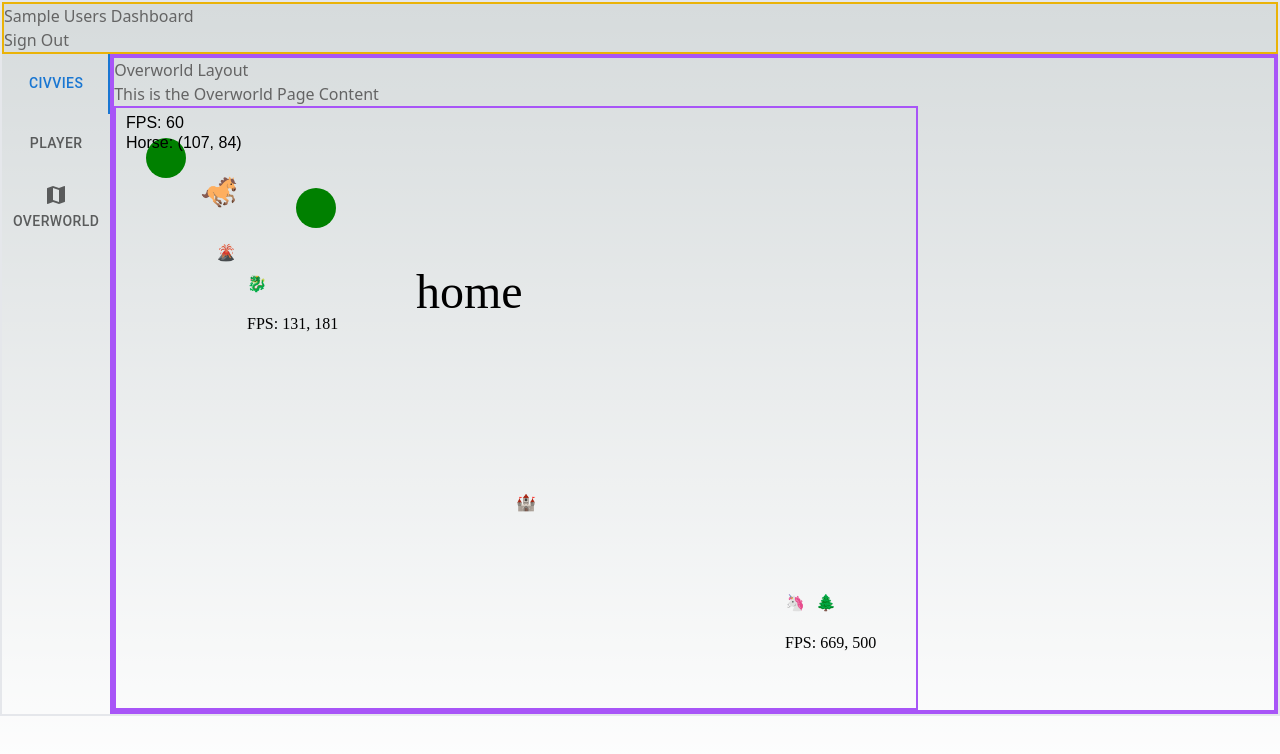
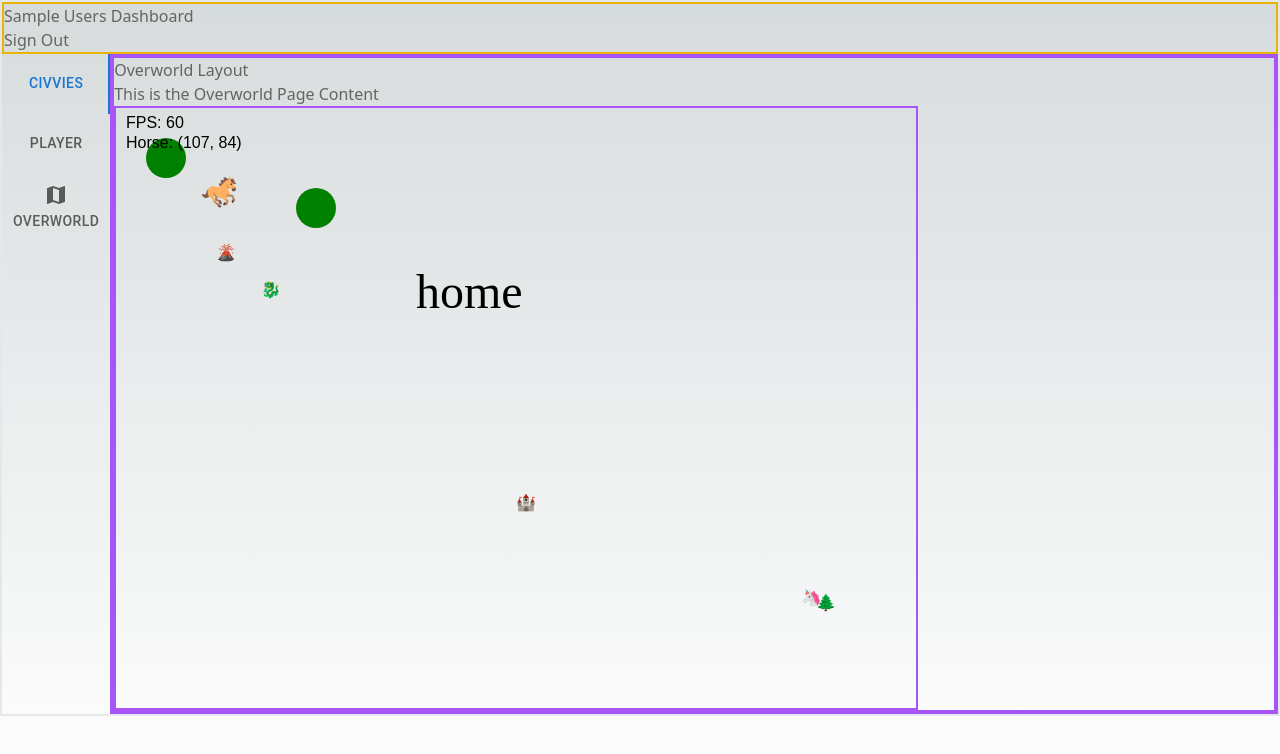
Before and after one commit to dstadz/idler, a Next.js app: page /dashboard/overworld in a window 1280 px wide. Shown: the top 754 px of the page. Built offline with nearby package versions, Linux system fonts and the light colour scheme; no server answers; sample sign-in values are in the browser's storage.

Commit message:
fix move issue

```diff
--- a/src/classes/canvas.ts
+++ b/src/classes/canvas.ts
@@ -16,6 +16,7 @@ export class CanvasElement {
   drawUnit() {
     this.ctx.font = this.size + 'px serif'
     this.ctx.fillText(this.emoji, this.position[0], this.position[1])
+    // this.ctx.fillText(`[${Math.round(this.position[0])}, ${Math.round(this.position[1])}]`, this.position[0], this.position[1] + 40)
   }
 }
 
@@ -85,9 +86,7 @@ export class TransportNode extends CanvasElement {
     const isMovingRight = dx > 0
     // if (isMovingRight) this.ctx.scale(-1, 1)
     this.ctx.font = this.size + 'px serif'
-    this.ctx.fillText(this.emoji, this.position[0], this.position[1])
-    this.ctx.fillText(`FPS: ${this.position[0]}, ${this.position[1]}`, this.position[0], this.position[1] + 40)
-
+    super.drawUnit()
     this.ctx.restore()
   }
 
@@ -109,8 +108,8 @@ export class TransportNode extends CanvasElement {
       }
     } else {
       this.position = [
-        Math.round(this.position[0] + (dx / distance) * this.speed),
-        Math.round(this.position[1] + (dy / distance) * this.speed)
+        this.position[0] + (dx / distance) * this.speed,
+        this.position[1] + (dy / distance) * this.speed
       ]
     }
   }
@@ -136,8 +135,8 @@ export class TransportNode extends CanvasElement {
     } else {
 
       const [x,y] = [
-        Math.round(this.position[0] + (dx / distance) * this.speed),
-        Math.round(this.position[1] + (dy / distance) * this.speed)
+        this.position[0] + (dx / distance) * this.speed,
+        this.position[1] + (dy / distance) * this.speed
       ]
       this.position = [x,y]
     }
```
